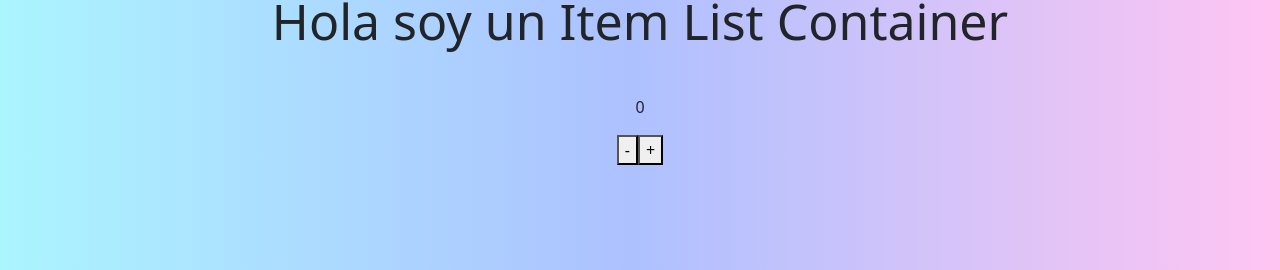
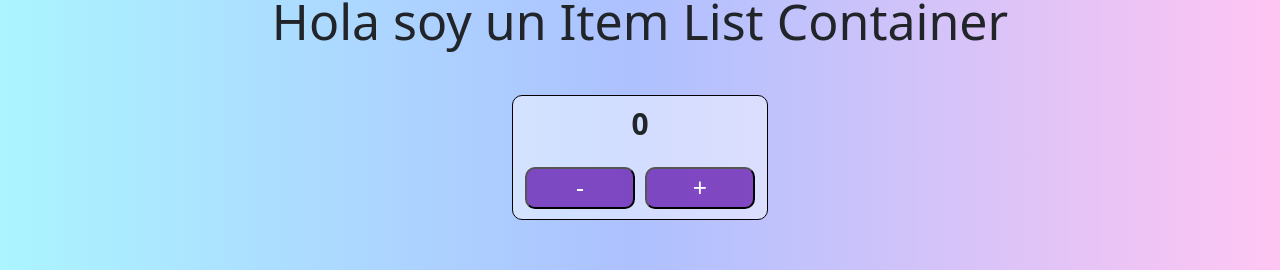
Before and after one commit to juanmann1/sublimados-tintin-barbosa, a React (Create React App) app: page / in a window 1280 px wide. Shown: the part 100-370 px from the top of the page. Built offline with nearby package versions, Linux system fonts and the light colour scheme.

Commit message:
Update ItemCount.jsx

```diff
--- a/src/components/ItemCount.jsx
+++ b/src/components/ItemCount.jsx
@@ -1,13 +1,52 @@
 import React from "react";
 import { useState } from 'react';
 const ItemCount = () => {
-    let [count, setCount] = useState(0);
+    const [count, setCount] = useState(0);
+
+    const customStyleContainer = {
+        display: 'flex',
+        justifyContent: 'center',
+    }
+
+    const customStyleItemContainer = {
+        border: '1px solid #000',
+        backgroundColor: 'rgba(256, 256 ,256, 0.450)',
+        padding: '5px',
+        width: '20%',
+        borderRadius: '10px'
+    }
+
+    const customStyleP = {
+        fontSize: '30px',
+        fontWeight: '700',
+    }
+
+    const customStyleButtom = {
+        backgroundColor: 'rgb(89, 6, 167, 0.696)',
+        color: '#fff',
+        fontSize: '25px',
+        padding: '0',
+        width: '45%',
+        margin: '5px',
+        borderRadius: '10px',
+    }
+
+
+
+    const substract = () => {
+        if (count - 1 >= 0) {
+            setCount(count - 1)
+        } else {
+            setCount(0)
+        }
+    }
+
     return (
-        <div>
-            <div>
-                <p>{count}</p>
-                <button onClick={() => { setCount(count - 1) }}>-</button>
-                <button onClick={() => { setCount(count + 1) }}>+</button>
+        <div style={customStyleContainer}>
+            <div style={customStyleItemContainer} >
+                <p style={customStyleP}>{count}</p>
+                <button style={customStyleButtom} onClick={substract}>-</button>
+                <button style={customStyleButtom} onClick={() => { setCount(count + 1) }}>+</button>
             </div>
         </div>
     )
```
